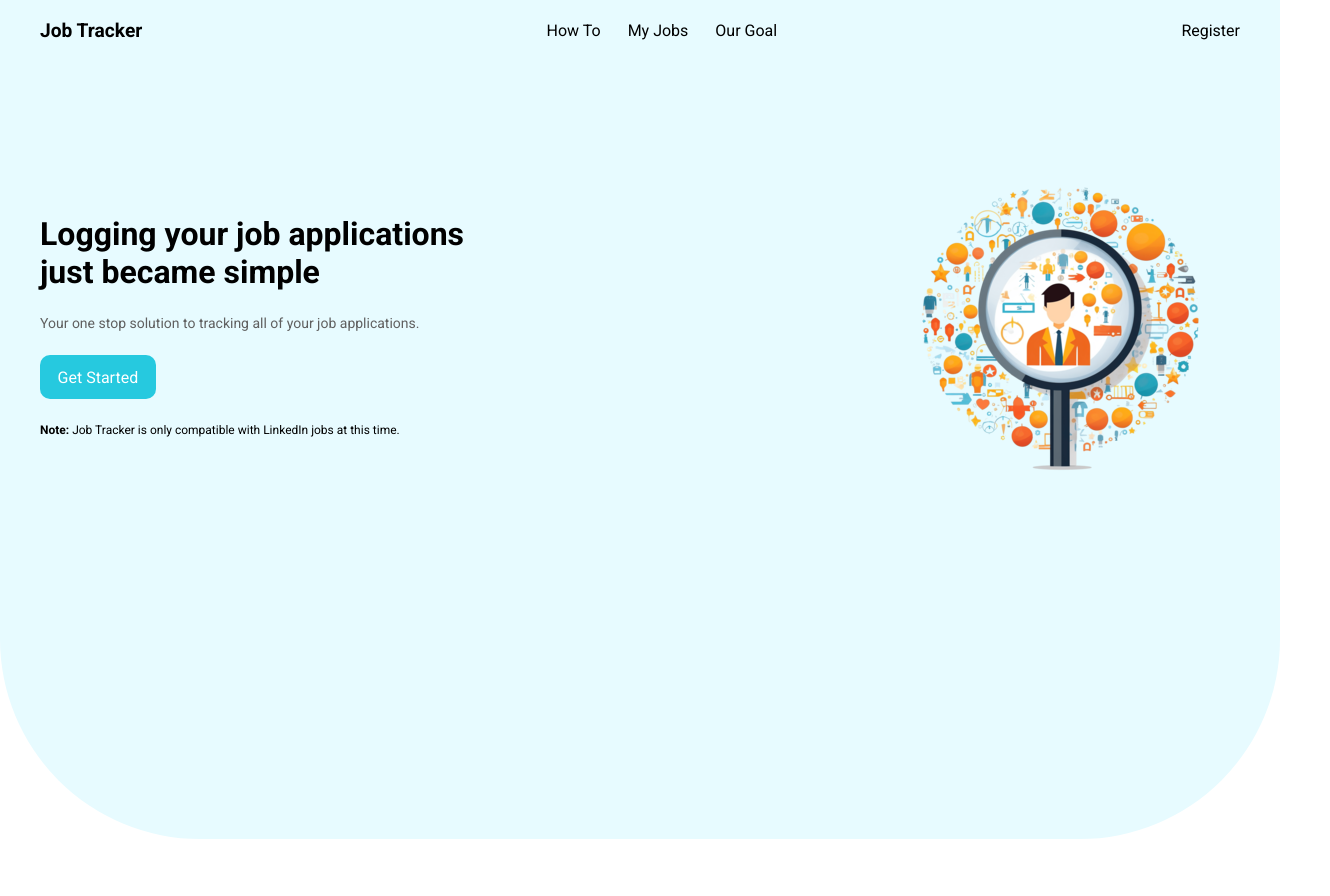
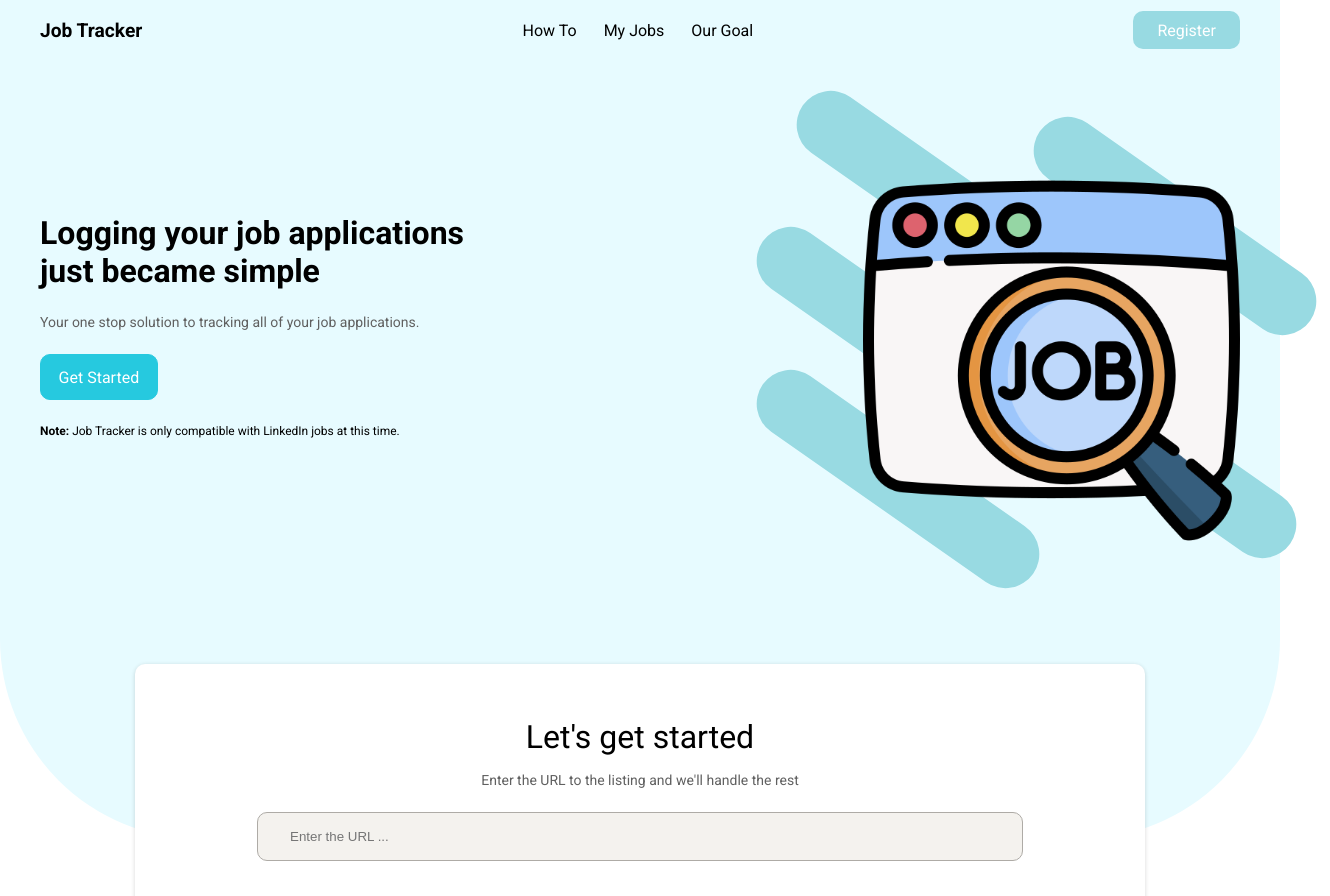
Before and after one commit to savagekyle/job-tracker, a React (Create React App) app in the folder frontend/: page / in a window 1280 px wide. Shown: the top 896 px of the page, 1330 px wide, since content can reach past the window. Before the commit the page ends 839 px from the top, so only its background shows below. Built offline with nearby package versions, Linux system fonts and the light colour scheme.

Commit message:
finished design implementation for landing page

```diff
--- a/frontend/src/App.css
+++ b/frontend/src/App.css
@@ -20,6 +20,8 @@ a:hover {
     --accent-color1: #26C9DF;
     --accent-color2: #98DAE2;
     --subtle-grey: #606060;
+    --light-grey1: #F4F2EE;
+    --light-grey2: #AEABA6;
     --box-shadow-primary: rgba(0, 0, 0, 0.16) 0px 1px 4px;
     --font-primary: "Roboto", serif;
     --border-radius: 10px;
--- a/frontend/src/components/Search/SearchBox.css
+++ b/frontend/src/components/Search/SearchBox.css
@@ -0,0 +1,43 @@
+.searchbox {
+    position: absolute;
+    bottom: -75px;
+    left: 50%;
+    transform: translateX(-50%);
+    width: min(1010px, 95%);
+    min-height: 250px;
+    background-color: var(--background-white);
+    border-radius: var(--border-radius);
+    box-shadow: var(--box-shadow-primary);
+    display: flex;
+    flex-direction: column;
+    justify-content: center;
+    align-items: center;
+    gap: 1rem;
+}
+
+.searchbox > h2,p,input {
+    margin: unset;
+}
+
+.searchbox h2 {
+    font-size: var(--font-xl);
+    font-weight: 400;
+}
+
+.searchbox p {
+    font-size: var(--font-s);
+    color: var(--subtle-grey);
+}
+
+.searchbox input {
+    padding: 1rem 2rem;
+    margin-top: .5rem;
+    background-color: var(--light-grey1);
+    border: 1px solid var(--light-grey2);
+    border-radius: var(--border-radius);
+    width: min(700px, 95%);
+}
+
+.searchbox input:focus-visible {
+    outline: 1px auto var(--accent-color1) !important;
+}
--- a/frontend/src/components/Search/SearchBox.js
+++ b/frontend/src/components/Search/SearchBox.js
@@ -0,0 +1,13 @@
+import "./SearchBox.css";
+
+const SearchBox = () => {
+  return (
+    <div className="searchbox">
+        <h2>Let's get started</h2>
+        <p>Enter the URL to the listing and we'll handle the rest</p>
+        <input type="text" placeholder="Enter the URL ..." />
+    </div>
+  )
+}
+
+export default SearchBox
--- a/frontend/src/components/global/Navigation/Nav.css
+++ b/frontend/src/components/global/Navigation/Nav.css
@@ -9,7 +9,6 @@
     align-items: center;
     height: 60px;
 }
-
 
 .jt-nav .wrapper div:nth-child(2) {
     display: flex;
@@ -23,3 +22,16 @@
 .jt-nav strong {
     font-size: 1.2rem;
 }
+
+.jt-nav .wrapper .register {
+    background-color: var(--accent-color2);
+    padding: .6rem 1.5rem;
+    color: var(--background-white);
+    border-radius: var(--border-radius);
+    width: fit-content;
+    transition: background-color ease-in-out .3s;
+}
+
+.jt-nav .wrapper .register:hover {
+    background-color: var(--accent-color1);
+}
--- a/frontend/src/components/global/Navigation/Nav.js
+++ b/frontend/src/components/global/Navigation/Nav.js
@@ -12,7 +12,7 @@ function Nav() {
                 <a href="/my-jobs">My Jobs</a>
                 <a href="/our-goal">Our Goal</a>
             </div>
-            <a href="/register">
+            <a className="register" href="/register">
               Register
             </a>
         </div>
--- a/frontend/src/scenes/Landing/Landing.css
+++ b/frontend/src/scenes/Landing/Landing.css
@@ -2,6 +2,9 @@
     background-color: var(--background);
     height: 839px;
     border-radius: 0 0 200px 200px;
+    position: relative;
+    margin-bottom: 10rem;
+    z-index: 10;
 }
 
 .landing-header {
@@ -32,9 +35,58 @@
     padding: .8rem 1.1rem;
     color: var(--background-white);
     border-radius: var(--border-radius);
+    border: 1px solid var(--accent-color1);
     width: fit-content;
+    transition: all ease-in-out .3s;
+}
+
+.landing-header .get-started:hover {
+    background-color: transparent;
+    color: var(--subtle-grey)
 }
 
 .landing-header .note {
     font-size: var(--font-xs);
 }
+
+.header-img img {
+    height: 377px;
+    width: 377px;
+}
+
+.header-img {
+    position: relative;
+    margin-top: 4.5rem;
+}
+
+.header-img .cylinder {
+    background-color: var(--accent-color2);
+    transform: rotate(35deg);
+    width: 330px;
+    height: 68px;
+    position: absolute;
+    border-radius: 100px;
+    z-index: -1;
+}
+
+.header-img .cylinder:nth-child(2) {
+    top: 20px;
+    right: -100px;
+}
+.header-img .cylinder:nth-child(3) {
+    left: -90px;
+    top: -6px;
+}
+.header-img .cylinder:nth-child(4) {
+    left: -130px;
+    top: 130px;
+}
+.header-img .cylinder:nth-child(5) {
+    bottom: 40px;
+    left: -130px;
+}
+
+.header-img .cylinder:nth-child(6) {
+    right: -80px;
+    bottom: 70px;
+}
--- a/frontend/src/scenes/Landing/Landing.js
+++ b/frontend/src/scenes/Landing/Landing.js
@@ -1,6 +1,7 @@
 import './Landing.css';
 import Nav from '../../components/global/Navigation/Nav';
 import JobSearch from "../../assets/job-search.png"
+import SearchBox from '../../components/Search/SearchBox';
 
 function Landing() {
   return (
@@ -13,8 +14,16 @@ function Landing() {
             <a className="get-started" href="/register">Get Started</a>
             <p className="note"><strong>Note:</strong> Job Tracker is only compatible with LinkedIn jobs at this time.</p>
         </div>
-        <img src={JobSearch} alt="Well dressed man inside of a magnifying glass representing a job search" />
+        <div className="header-img">
+          <img src={JobSearch} alt="Well dressed man inside of a magnifying glass representing a job search" />
+          <div className="cylinder"></div>
+          <div className="cylinder"></div>
+          <div className="cylinder"></div>
+          <div className="cylinder"></div>
+          <div className="cylinder"></div>
+        </div>
       </div>
+      <SearchBox />
     </div>
   );
 }
```
Also changed, not shown: frontend/src/assets/job-search.png.
